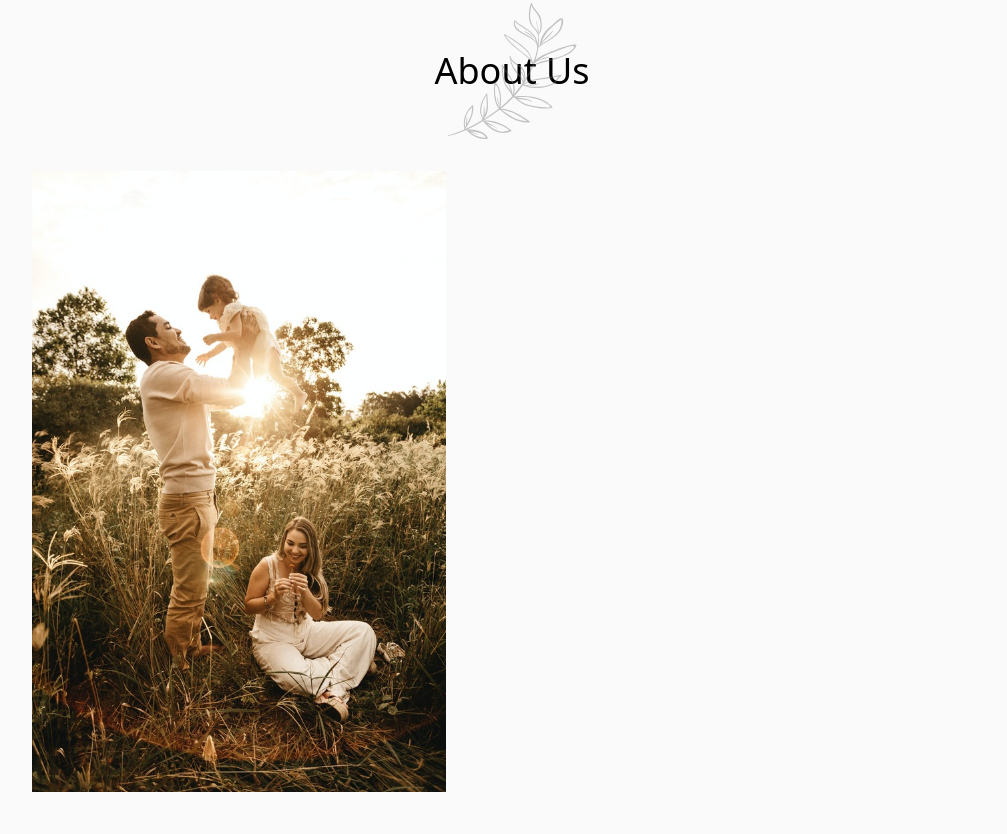
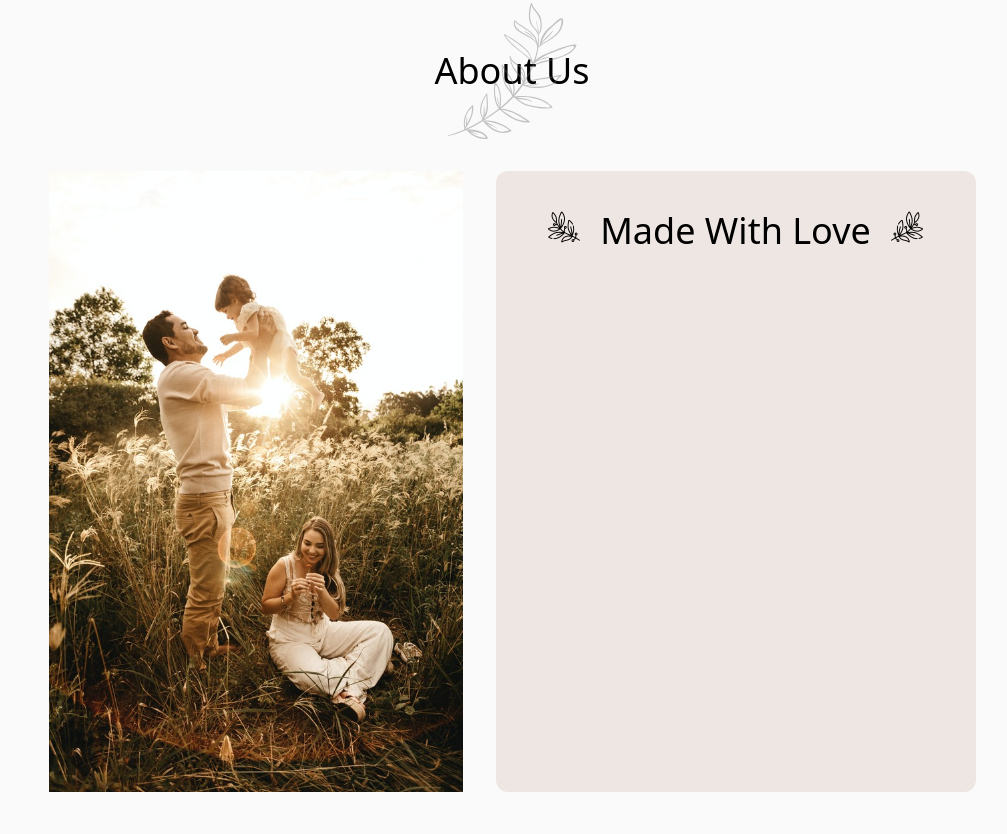
Before and after one commit to Tactenator/kayco, a website: page index.html in a window 1280 px wide. Shown: the part 2266-3100 px from the top of the page, without its empty margins (128-1135 px from the left). Drawn offline with Linux system fonts and the light colour scheme.

Commit message:
working on about area

```diff
--- a/index.html
+++ b/index.html
@@ -120,25 +120,31 @@
         </div>
 
         <!-- Photo of the family? Quick blurb about family/owners maybe? -->
-        <div class="px-20">
+        <div class="px-20 flex flex-row justify-around">
             <div id="img-container">
                 <img width="414" height="620" src="./public/img/about.jpg" alt="family photo">
             </div>
-            <div>
-                <h1></h1>
+            <div class="flex flex-row justify-center gap-5 bg-secondary w-1/2 rounded-xl py-10">
+                <div>
+                    <img class="transform rotate-180 scale-x-[-1]" src="./public/img/leaves.png">
+                </div>
+                <h1 class="text-4xl">Made With Love</h1>
+                <div>
+                    <img class="transform rotate-180" src="./public/img/leaves.png">
+                </div>
             </div>
         </div>
+    </section>
 
-        <!-- Gallery showing the family making the candles. -->
-        <div></div>
-
-        <!-- Small bits of info about the products/company -->
+    <!-- Small bits of info about the products/company -->
+    <section>
         <div id="about-blurbs">
             <div></div>
             <div></div>
             <div></div>
         </div>
     </section>
+
 
     <section class="px-20 py-10">
         <div class="grid grid-cols-2 md:grid-cols-4 gap-4">
```
Also changed, not shown: dist/output.css, public/img/leaves.png (added).
